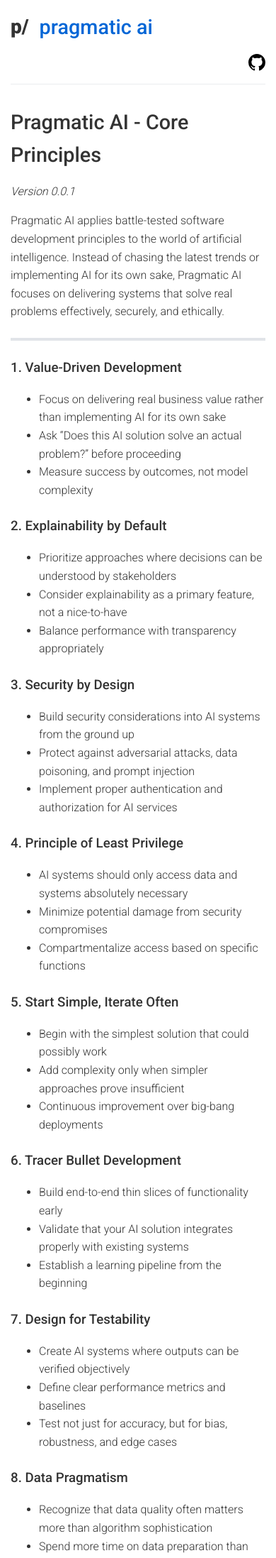
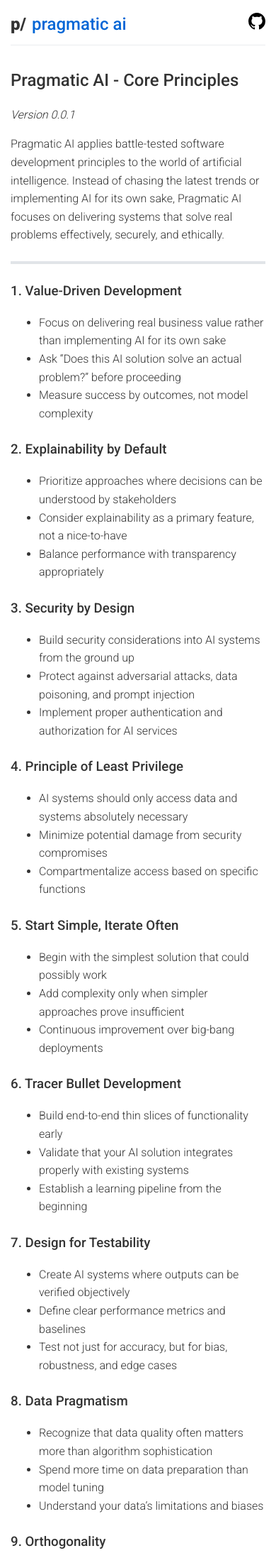
Before and after one commit to jtushman/pragmatic-ai.github.io, a Jekyll site: the page built from index.markdown, in a window 390 px wide. Shown: the top 2195 px of the page at 71% size. Built offline with Jekyll 4.4.1, drawn with Linux system fonts in a browser that asks for light colours; our own code applies the rules of GitHub Pages for plain Markdown files; some of the changed text lies outside the part shown.

Commit message:
fixing mobile wrapping issue (#4)

```diff
--- a/_layouts/custom.html
+++ b/_layouts/custom.html
@@ -134,12 +134,20 @@
           padding: 15px;
         }
         header {
-          flex-direction: column;
-          align-items: flex-start;
+          flex-direction: row;
+          align-items: center;
+          justify-content: space-between;
+        }
+        .logo {
+          font-size: 24px;
+          margin-right: 8px;
+        }
+        h1 {
+          font-size: 1.5em;
         }
         .github-link {
-          margin-top: 15px;
-          align-self: flex-end;
+          margin-left: 10px;
+          flex-shrink: 0;
         }
       }
     </style>
--- a/index.markdown
+++ b/index.markdown
@@ -61,4 +61,4 @@ Pragmatic AI applies battle-tested software development principles to the world
 ---
 
 *Pragmatic AI was inspired by the Pragmatic Programming movement and extends those principles to the world of artificial
-intelligence and machine learning.*
+intelligence.*
```
